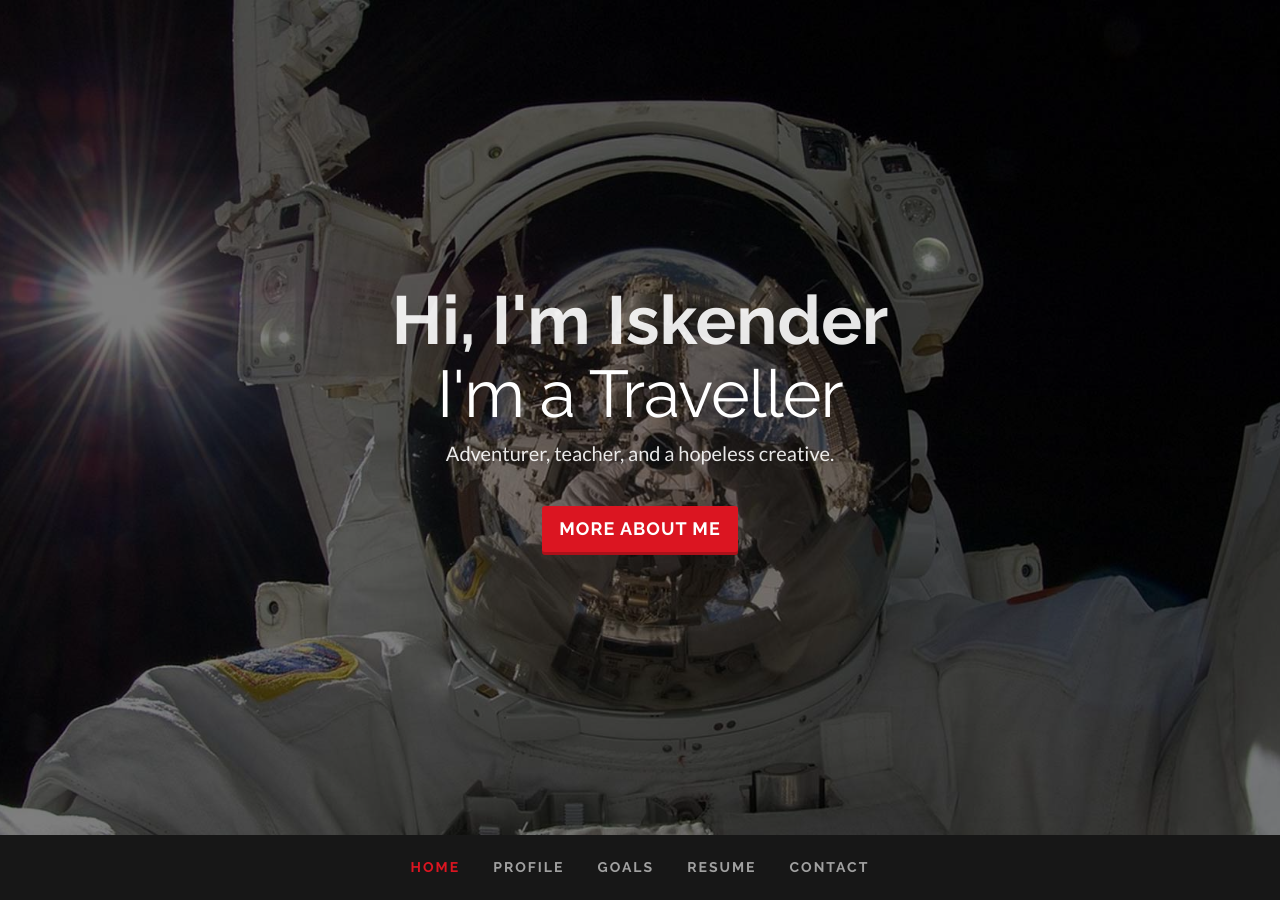
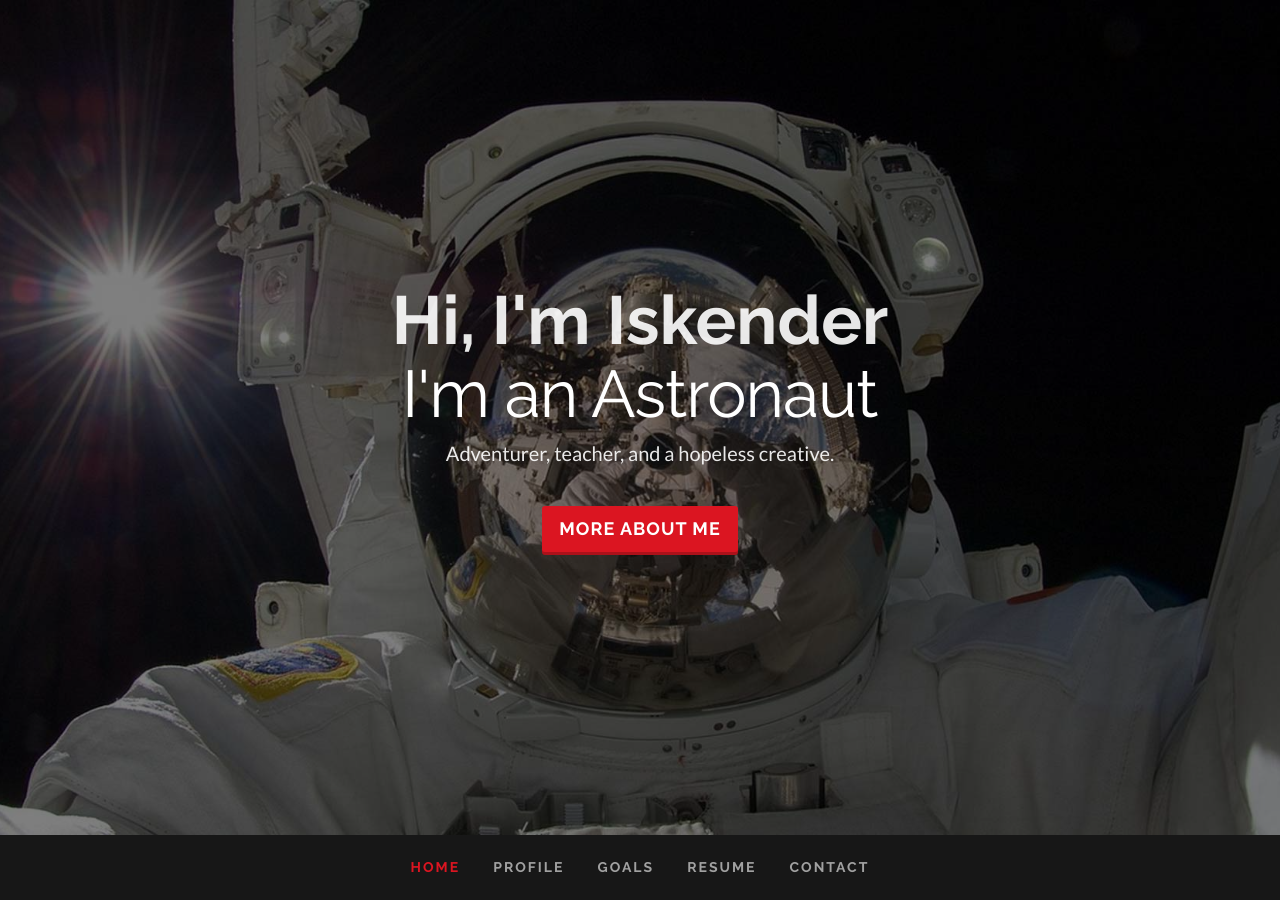
Before and after one commit to clearcareer/IskenderResume, a Jekyll site: the page built from index.html, in a window 1280 px wide and 900 px high. Built offline with Jekyll 4.4.1, drawn with Linux system fonts in a browser that asks for light colours; some web fonts are replaced; some of the changed text lies outside the part shown.

Commit message:
Updated '/index.html' via CloudCannon

```diff
--- a/index.html
+++ b/index.html
@@ -3,14 +3,14 @@
 page_template_color: red
 navbar_brand: IZZY
 full_name: Iskender Piyale-Sheard
-email: ipiyalesheard@gmail.com
+email: example@example.com
 profilepic_path: /assets/images/ironman.jpg
 background_image_path: /assets/images/astronaut.jpg
 upload_resume_path: ''
 occupations:
-  - title: "I'm a Traveller"
-  - title: "I'm an Architect"
-  - title: "I'm Superman"
+  - title: "I'm an Astronaut"
+  - title: "I'm an Albatraoz"
+  - title: "I'm a Superhero"
 goals:
   - name: Opportunity
     icon: cog
@@ -175,7 +175,7 @@
                         <div class="profile-text padding-left-yes">
                             <div class="row">
                                 <div class="col-md-12">
-                                    <h2 class="section-title editable">Hello, My NAME IS John.</h2>
+                                    <h2 class="section-title editable">Hello, My NAME IS ISkender.</h2>
 
                                     <p class="editable">Lorem ipsum dolor sit amet, consectetuer adipiscing elit, sed diam nonummy nibh euismod tincidunt ut laoreet dolore magna aliquam erat volutpat.&nbsp;</p>
 
```
